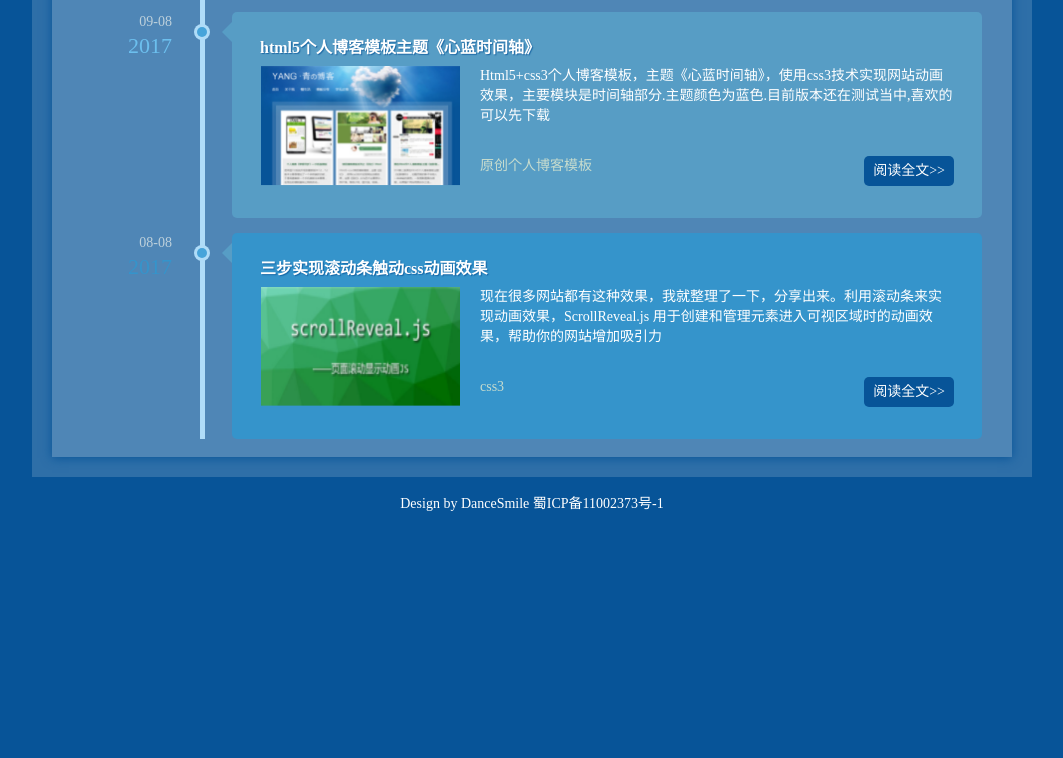
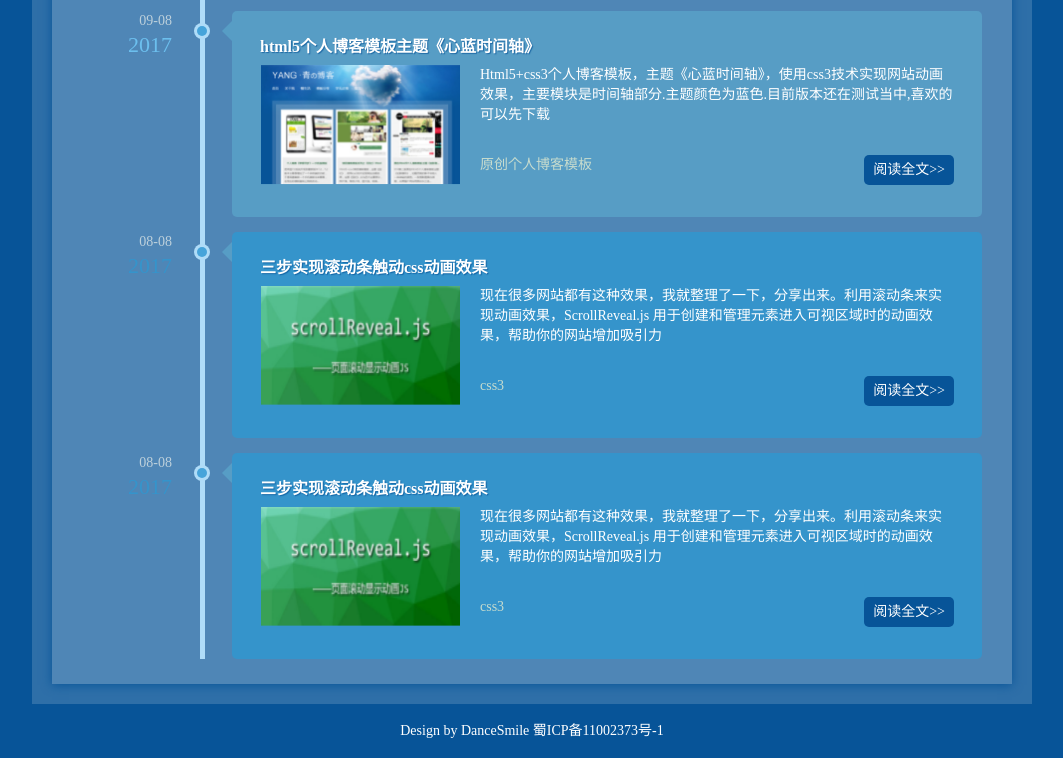
Before and after one commit to wwenj/my-blog, a plain HTML site: page index.html in a window 1280 px wide. Shown: the part 1611-2369 px from the top of the page, without its empty margins (108-1171 px from the left). Before the commit the page ends 2142 px from the top, so only its background shows below. Drawn offline with Linux system fonts and the light colour scheme.

Commit message:
首页样式修改

```diff
--- a/css/main.css
+++ b/css/main.css
@@ -3,9 +3,10 @@ body{
 }
 .main{
     width:1000px;
-    height:2130px;
+    /*height:2130px;*/
     margin:auto;
 }
+/*首页首部*/
 .header{
     width: 100%;
     height:206px;
@@ -35,20 +36,20 @@ body{
     margin-top: 5px;
     overflow: hidden;
 }
+/*首页中间内容区*/
 .content-box{
-    width:100%;
-    height:1880px;
-    padding-top: 1px;
+    width:960px;
+    /*height:1880px;*/
+    padding: 20px;
     background: url("../img/concent-box.png");
 }
 .content{
     width:960px;
-    height:1840px;
-    margin:20px;
     box-shadow: #075498 0 1px 10px;
-    background: url("../img/concent-box.png") repeat;
+    background: url("../img/concent-box.png");
     box-sizing: border-box;
     padding-top: 1px;
+    padding-bottom: 10px;
 }
 .content-top{
     width: 920px;
@@ -61,7 +62,6 @@ body{
 }
 .content-time{
     width:100%;
-    height:800px;
 }
 .content-time-ul{
     position: relative;
--- a/index.html
+++ b/index.html
@@ -166,6 +166,25 @@
                                 </div>
                             </div>
                         </li>
+                        <li>
+                            <span class="timer">
+                                <span class="timer1">08-08</span>
+                                <span class="timer2" style="color: #3594cb">2017</span>
+                            </span>
+                            <div class="time-spot"></div>
+                            <div class="time-con" style="background-color:#3594cb ">
+                                <h2>
+                                    <a href="#">
+                                        三步实现滚动条触动css动画效果
+                                    </a>
+                                </h2>
+                                <div class="time-con-p">
+                                    <img src="./img/time-title2.png" alt="">
+                                    <p>现在很多网站都有这种效果，我就整理了一下，分享出来。利用滚动条来实现动画效果，ScrollReveal.js 用于创建和管理元素进入可视区域时的动画效果，帮助你的网站增加吸引力</p>
+                                    <p class="p-Notes">css3<a class="time-con-p-a">阅读全文>></a></p>
+                                </div>
+                            </div>
+                        </li>
                     </ul>
                 </div>
             </div>
```
